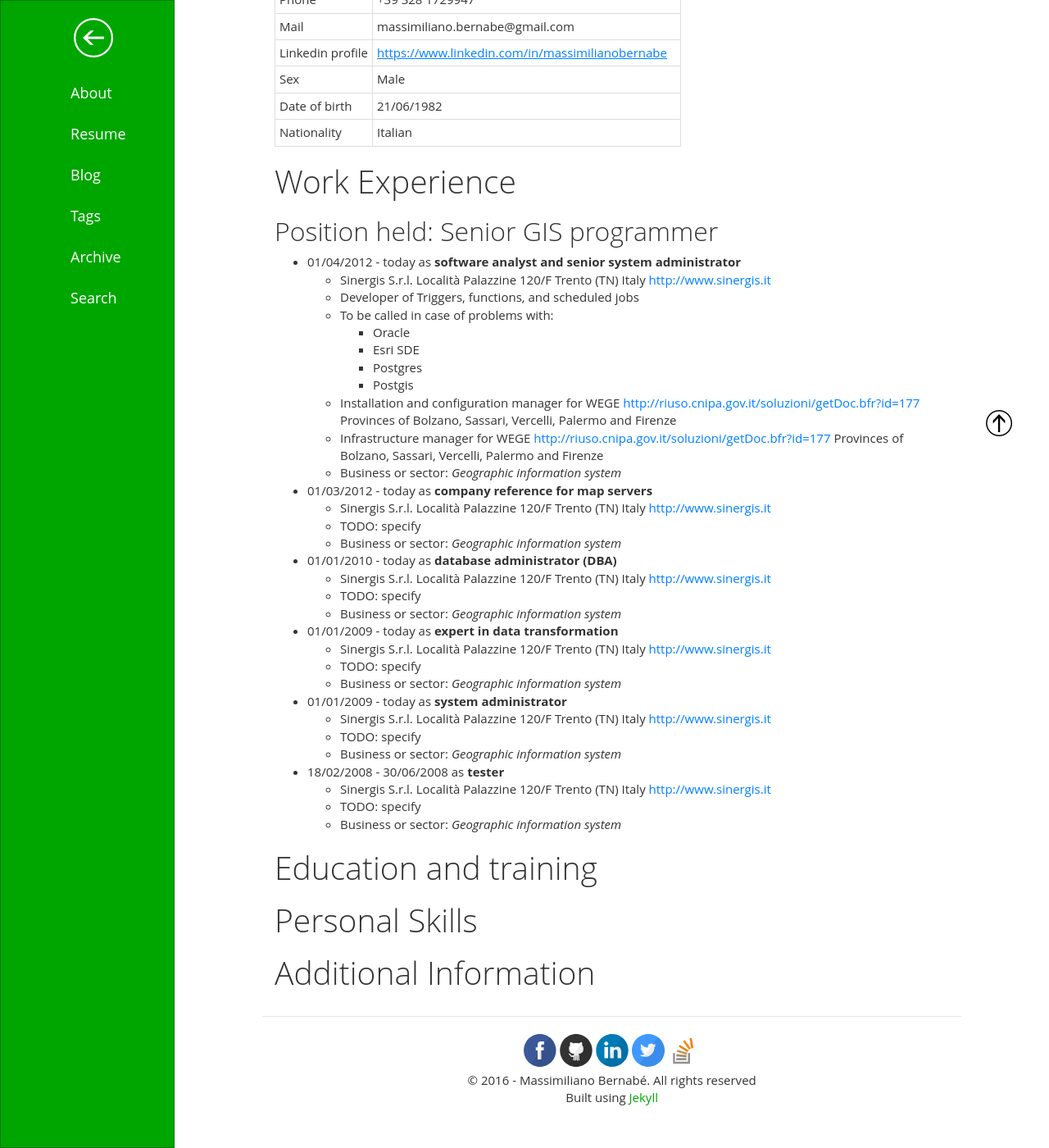
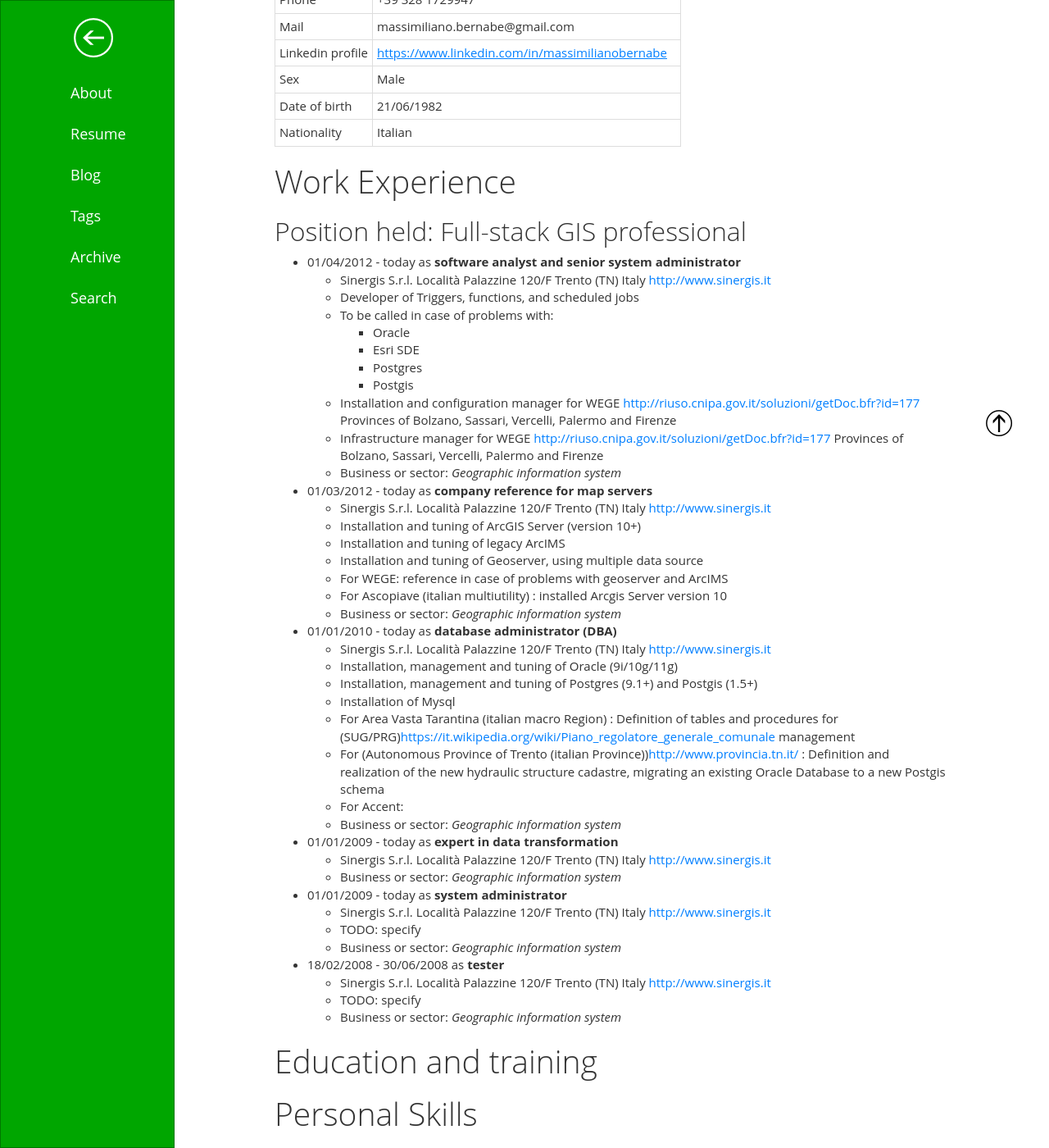
Before and after one commit to develost/develost.github.io, a Jekyll site: the page built from resume/index.md, in a window 1280 px wide and 1400 px high, scrolled down 556 px. Shown: the whole window at 82% size. Built offline with Jekyll 4.4.1, drawn with Linux system fonts in a browser that asks for light colours.

Commit message:
mod resume

```diff
--- a/resume/index.md
+++ b/resume/index.md
@@ -19,7 +19,7 @@ theme: green
 
 # Work Experience
 
-## Position held: Senior GIS programmer
+## Position held: Full-stack GIS professional
 
 * 01/04/2012 - today as **software analyst and senior system administrator**
     * Sinergis S.r.l. Località Palazzine 120/F Trento (TN) Italy <http://www.sinergis.it>
@@ -34,15 +34,23 @@ theme: green
     * Business or sector: *Geographic information system*
 * 01/03/2012 - today as **company reference for map servers**
     * Sinergis S.r.l. Località Palazzine 120/F Trento (TN) Italy <http://www.sinergis.it>
-    * TODO: specify
+    * Installation and tuning of ArcGIS Server (version 10+)
+    * Installation and tuning of legacy ArcIMS
+    * Installation and tuning of Geoserver, using multiple data source
+    * For WEGE: reference in case of problems with geoserver and ArcIMS
+    * For Ascopiave (italian multiutility) : installed Arcgis Server version 10
     * Business or sector: *Geographic information system*
 * 01/01/2010 - today as **database administrator (DBA)**
     * Sinergis S.r.l. Località Palazzine 120/F Trento (TN) Italy <http://www.sinergis.it>
-    * TODO: specify
+    * Installation, management and tuning of Oracle (9i/10g/11g)
+    * Installation, management and tuning of Postgres (9.1+) and Postgis (1.5+)
+    * Installation of Mysql
+    * For Area Vasta Tarantina (italian macro Region) : Definition of tables and procedures for (SUG/PRG)<https://it.wikipedia.org/wiki/Piano_regolatore_generale_comunale> management
+    * For (Autonomous Province of Trento (italian Province))<http://www.provincia.tn.it/> : Definition and realization of the new hydraulic structure cadastre, migrating an existing Oracle Database to a new Postgis schema
+    * For Accent:
     * Business or sector: *Geographic information system*
 * 01/01/2009 - today as **expert in data transformation**
     * Sinergis S.r.l. Località Palazzine 120/F Trento (TN) Italy <http://www.sinergis.it>
-    * TODO: specify
     * Business or sector: *Geographic information system*
 * 01/01/2009 - today as **system administrator**
     * Sinergis S.r.l. Località Palazzine 120/F Trento (TN) Italy <http://www.sinergis.it>
```
